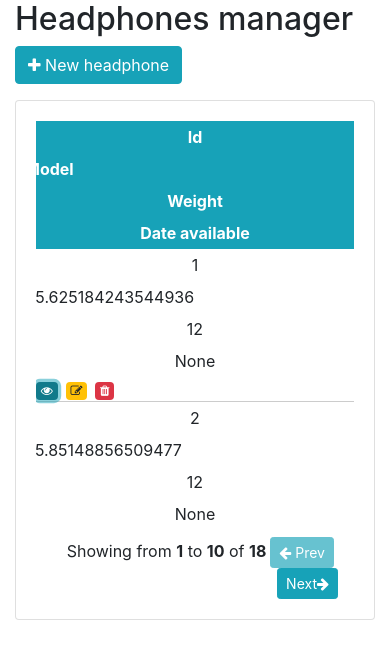
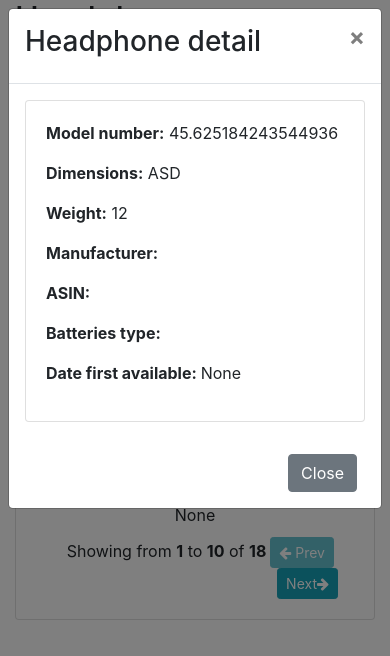
Before and after one commit to qilobit/prueba_newtech_fabian, an Angular app in the folder client/: page / in a window 390 px wide. Both pictures are taken after a click on the link 46 px from the left and 391 px from the top of the page. Shown: the top 656 px of the page. Built offline with nearby package versions, Linux system fonts and the light colour scheme.

Commit message:
Show headphone details

```diff
--- a/client/src/app/components/headphone-list/headphone-list.component.css
+++ b/client/src/app/components/headphone-list/headphone-list.component.css
@@ -25,3 +25,7 @@ table {
 .custom-tr {
   border-bottom: solid 1px #ccc;
 }
+
+.badge {
+  padding: 5px 8px;
+}
--- a/client/src/app/components/headphone-list/headphone-list.component.html
+++ b/client/src/app/components/headphone-list/headphone-list.component.html
@@ -62,3 +62,32 @@
     </div>
   </div>
 </div>
+
+<div class="modal fade" id="show-headphone-modal" tabindex="-1" role="dialog">
+  <div class="modal-dialog modal-md" role="document">
+    <div class="modal-content">
+      <div class="modal-header">
+        <h3 class="modal-heading">Headphone detail</h3>
+        <button type="button" class="close" (click)="closeReadonlyModal()">
+          <span aria-hidden="true">&times;</span>
+        </button>
+      </div>
+      <div class="modal-body">
+        <div class="card">
+          <div class="card-body">
+            <p><b>Model number:</b> {{ currentHeadphone?.item_model_number }}</p>
+            <p><b>Dimensions:</b> {{ currentHeadphone?.product_dimensions }}</p>
+            <p><b>Weight:</b> {{ currentHeadphone?.item_weight }}</p>
+            <p><b>Manufacturer:</b> {{ currentHeadphone?.manufacturer }}</p>
+            <p><b>ASIN:</b> {{ currentHeadphone?.asin }}</p>
+            <p><b>Batteries type:</b> {{ currentHeadphone?.batteries_type }}</p>
+            <p><b>Date first available: </b>{{ currentHeadphone?.date_first_available }}</p>
+          </div>
+        </div>
+      </div>
+      <div class="modal-body text-right">
+        <button class="btn btn-secondary mr-2" (click)="closeReadonlyModal()">Close</button>
+      </div>
+    </div>
+  </div>
+</div>
--- a/client/src/app/components/headphone-list/headphone-list.component.ts
+++ b/client/src/app/components/headphone-list/headphone-list.component.ts
@@ -4,6 +4,8 @@ import { FormControl, Validators } from '@angular/forms';
 import { HeadphonesService } from 'src/app/services/headphones.service';
 import { AlertService } from 'src/app/services/alert.service';
 
+declare var $: any;
+const READONLY_MODAL_REF = "#show-headphone-modal";
 @Component({
   selector: 'headphone-list',
   templateUrl: './headphone-list.component.html',
@@ -17,7 +19,7 @@ export class HeadphoneListComponent implements OnInit {
     itemsPerPage: 10,
     totalItems: 0
   };
-
+  currentHeadphone: Headphone;
   editingHeadphoneModelNumber = new FormControl('', [Validators.required, Validators.pattern(/\d/)]);
   editingHeadphoneWeight = new FormControl('', Validators.required);
   editingHeadphoneDate = new FormControl('', Validators.required);
@@ -52,8 +54,6 @@ export class HeadphoneListComponent implements OnInit {
   getPageTo(): number {
     return Math.min(this.paginationData.currentPage * this.paginationData.itemsPerPage, this.paginationData.totalItems);
   }
-
-  show(headphone: Headphone): void { }
 
   edit(headphone: Headphone): void {
     this.headphones.forEach(h => h.editing = false);
@@ -103,6 +103,16 @@ export class HeadphoneListComponent implements OnInit {
     return this.paginationData.currentPage > 1;
   }
 
+  closeReadonlyModal() {
+    this.currentHeadphone = null;
+    $(READONLY_MODAL_REF).modal('hide');
+  }
+
+  show(headphone: Headphone) {
+    this.currentHeadphone = headphone;
+    $(READONLY_MODAL_REF).modal('show');
+  }
+
 }
 
 
--- a/client/src/app/components/new-headphone-btn/new-headphone-btn.component.ts
+++ b/client/src/app/components/new-headphone-btn/new-headphone-btn.component.ts
@@ -59,6 +59,8 @@ export class NewHeadphoneBtnComponent implements OnInit {
           this.alertService.message('Error', 'Error saving headphone', 'error');
           console.log(err);
         });
+    } else {
+      this.alertService.toast('Please fill all required fields', 'warning');
     }
   }
 
```
